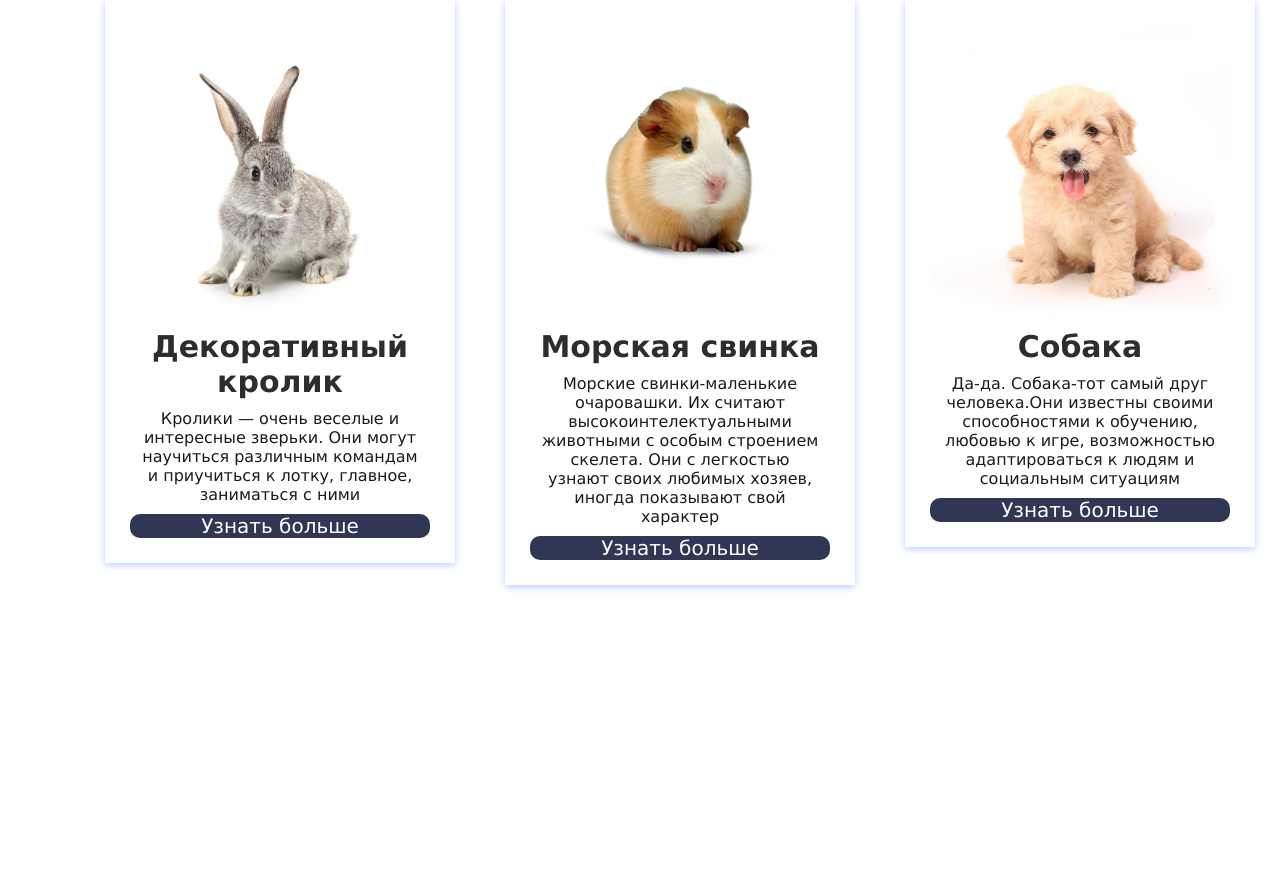
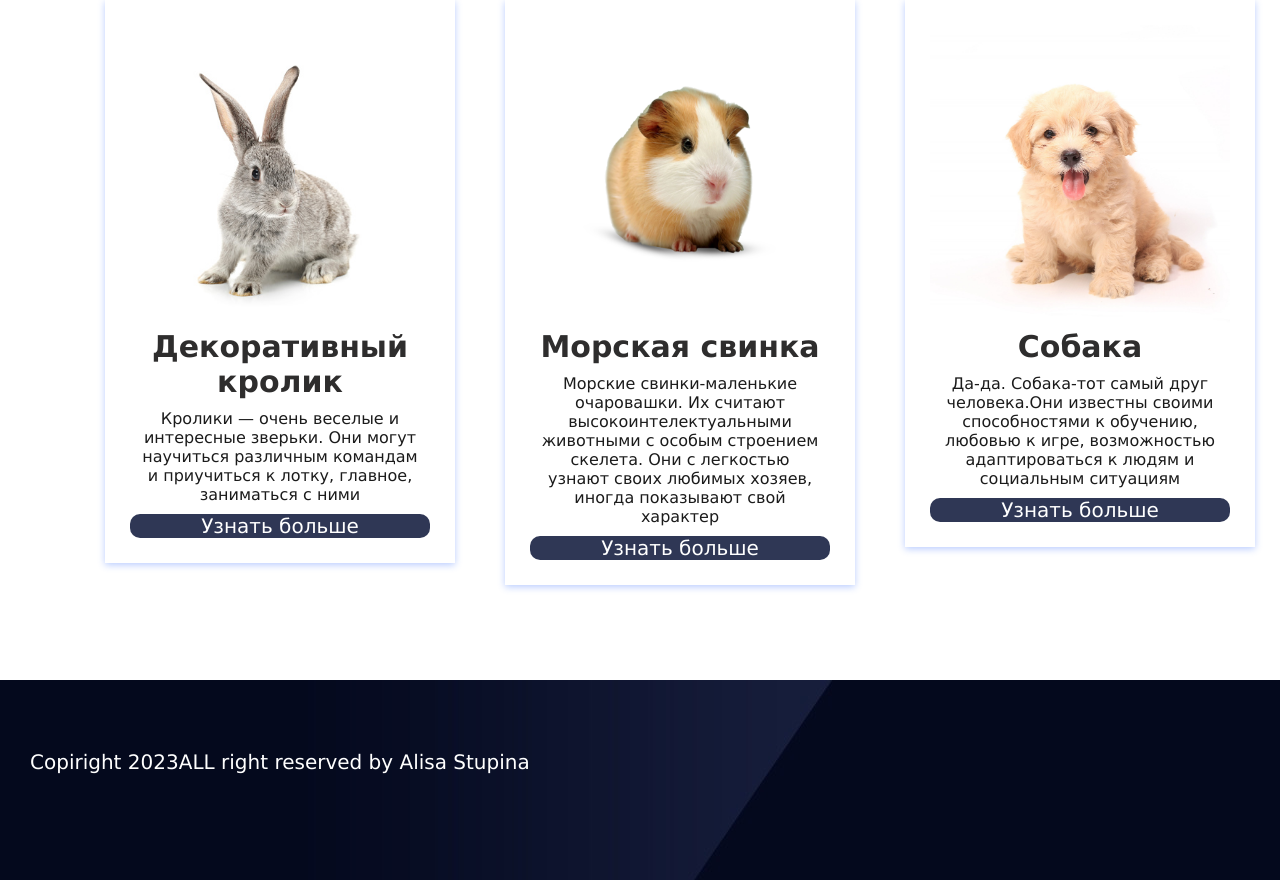
Before and after one commit to qlawii/Qlawii.github.io, a plain HTML site: page index.html in a window 1280 px wide. Shown: the part 374-1254 px from the top of the page. Drawn offline with Linux system fonts and the light colour scheme.

Commit message:
Update index.css

```diff
--- a/index.css
+++ b/index.css
@@ -157,8 +157,8 @@
 
 
 .footer{
-/*     background:url(images/footer-bg.jpg); */
-    width:100%;
+    background:url(images/footer-bg.jpg);
+/*     width:100%; */
     height:200px;
     margin-top:35px;
 }
```
